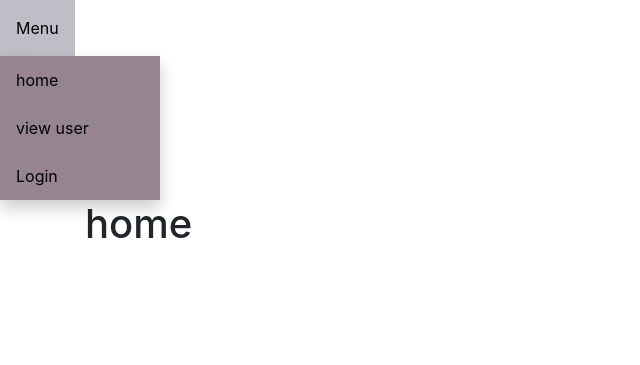
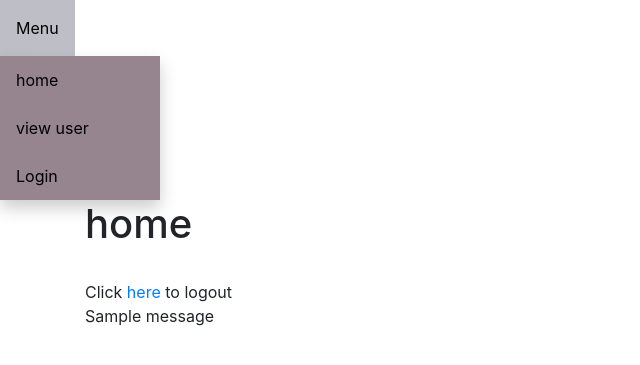
Before and after one commit to 19471/Programming-attendence-website, a Flask app: page / in a window 1280 px wide. Shown: the top 365 px of the page, without its empty margins (0-640 px from the left). Run offline with Flask 2, Linux system fonts and the light colour scheme; a user stored in the database is signed in; one stand-in notice (Sample message) is shown; some libraries are stand-ins or nearby versions.

Commit message:
added flash messages to page

```diff
--- a/templates/home.html
+++ b/templates/home.html
@@ -9,6 +9,11 @@
     <div class="container">
         <h1>home</h1>
         <br>
+        <a>Click <a href="/logout">here </a> to logout</a>
+        <br>
+        {% for message in get_flashed_messages() %}
+        {{ message }}
+        {% endfor %}
     </div>
 </body>
 
```
